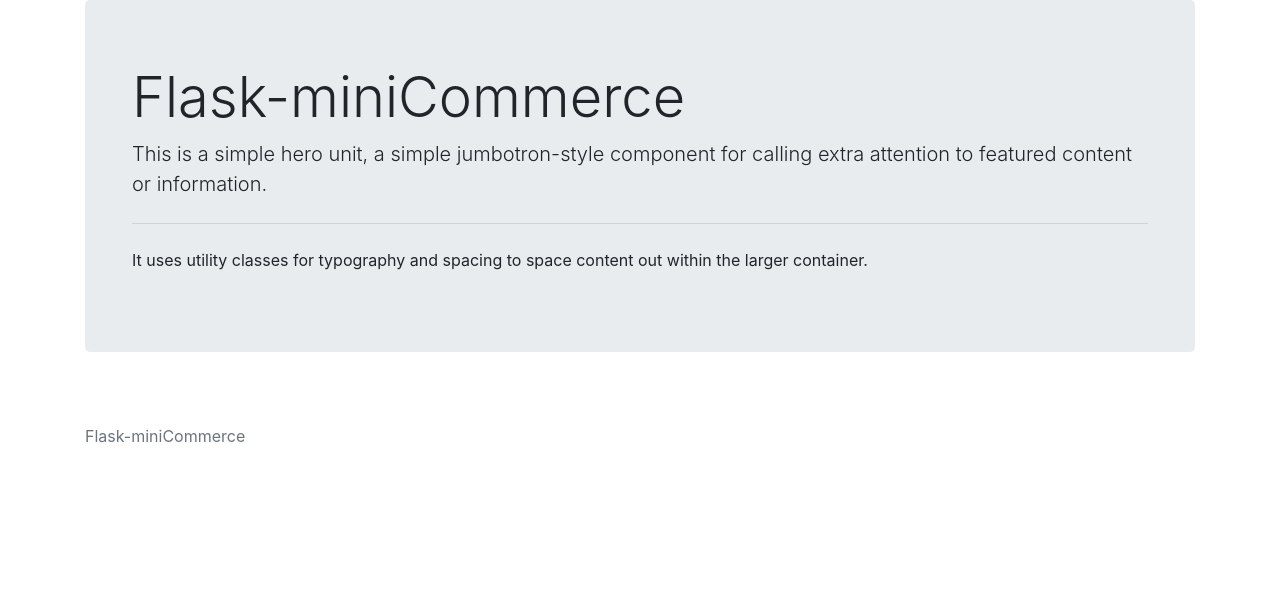
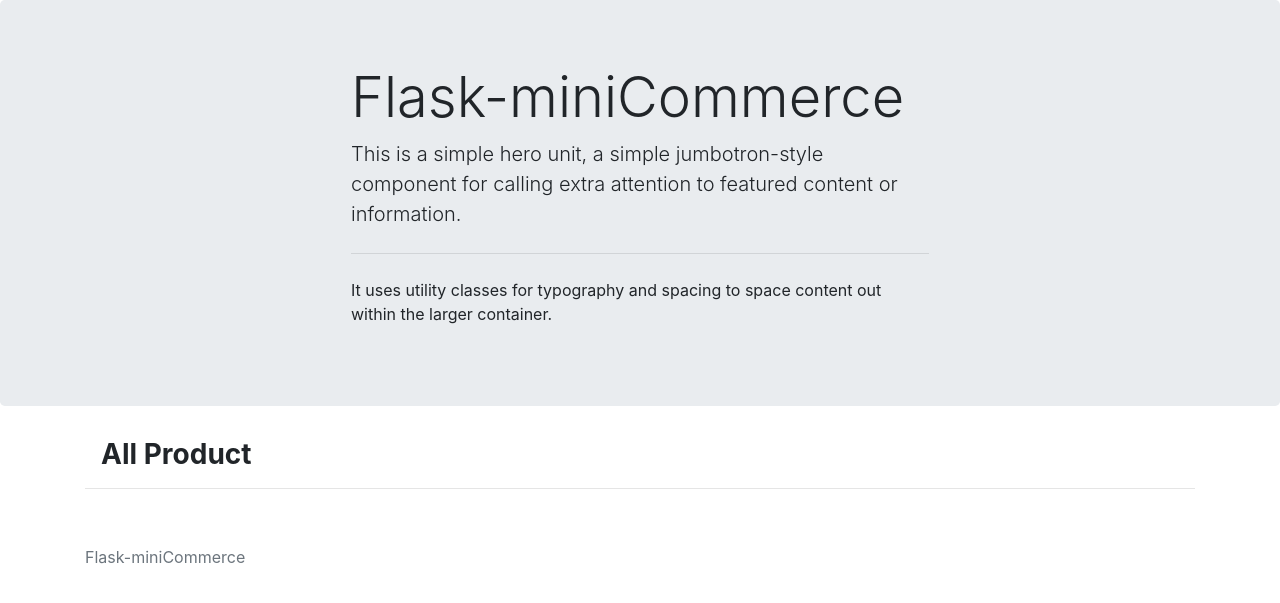
Before and after one commit to superiorkid/flask-miniCommerce, a Flask app: template app/templates/index.html in a window 1280 px wide. Shown: the part 56-659 px from the top of the page. Run offline with Flask 3, Linux system fonts and the light colour scheme; the template is opened without the code that fills it, so the values that code supplies are empty; some libraries are stand-ins or nearby versions.

Commit message:
better index view

```diff
--- a/app/templates/index.html
+++ b/app/templates/index.html
@@ -1,3 +1,5 @@
+{% from 'bootstrap4/utils.html' import render_icon %}
+
 {% extends "base.html" %}
 
 {% block styles %}
@@ -5,9 +7,9 @@
 {% endblock styles %}
 
 {% block content %}
-<div class="container mb-4">
+
  <div class="jumbotron">
-    <div class="container">
+  <div class="container w-50">
     <h1 class="display-4">Flask-miniCommerce</h1>
     <p class="lead">This is a simple hero unit, a simple jumbotron-style component for calling extra attention to featured content or information.</p>
     <hr class="my-4">
@@ -15,14 +17,24 @@
   </div>
 </div>
 
+<div class="container mb-4">
+  <h3 class="font-weight-bold ml-3">All Product</h3>
+  <hr>
+
   <div class="row">
   {% for product in products %}
         <div class="col-6 col-sm-6 col-md-4 col-lg-3 col-lg-five mb-4">
             <figure class="card card-product-grid h-100">
                 <div class="img-wrap rounded bg-gray-light">
-                    {# <span class="topbar">
-                        <span class="badge tag-discount">-20%</span>
-                    </span> #}
+
+                    {# check if product in cart #}
+                    {% if product in current_user.products %}
+                    <span class="topbar">
+                        <span class="badge tag-discount">{{ render_icon("cart4") }}</span>
+                    </span>
+                    {% endif %}
+                    {# / check if product in cart #}
+
                     <img class="mix-blend-mode" src="{{ url_for('static', filename="uploads/" + product.image) }}" alt="Funko Pop! Spiderman Integrated Suit - Marvel: Spiderman No Way Home">
                 </div>
                 <figcaption class="card-product-info">
```
Lines whose indentation alone changed are shown as unchanged.
